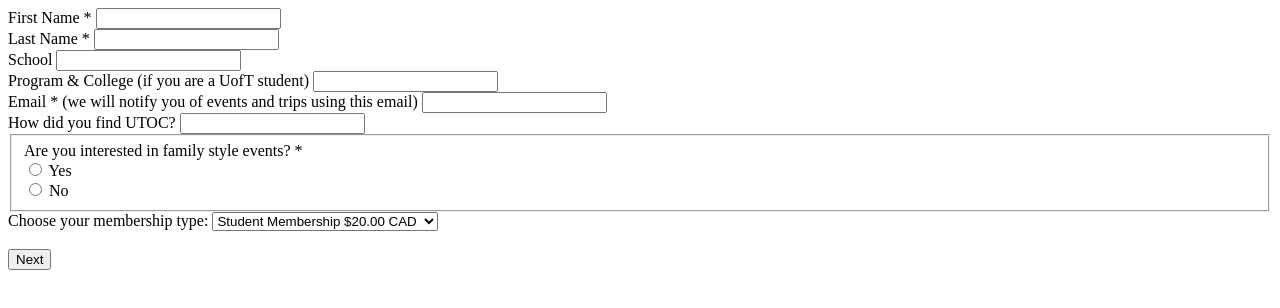
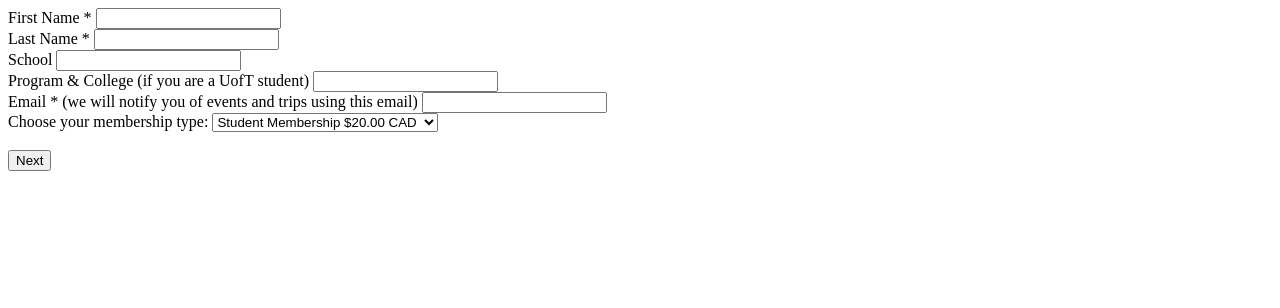
Before and after one commit to staadecker/utoc-membership-system, a plain HTML site: page components/membership-form-frontend/index.html in a window 1280 px wide. Drawn offline with Linux system fonts and the light colour scheme.

Commit message:
Drop unnecessary questions

```diff
--- a/components/membership-form-frontend/index.html
+++ b/components/membership-form-frontend/index.html
@@ -86,43 +86,6 @@
             required
         /></label>
       </div>
-      <div class="field">
-        <label for="found_utoc">How did you find UTOC? </label>
-        <label class="caption">
-          <input
-            id="found_utoc"
-            name="found_utoc"
-            class="field-element"
-            type="text"
-        /></label>
-      </div>
-      <fieldset class="field radio">
-        <label>Are you interested in family style events? *</label>
-
-        <div class="option">
-          <label for="yes">
-            <input
-              type="radio"
-              id="yes"
-              value="yes"
-              name="interested_in_family_events"
-              required
-            />
-            Yes
-          </label>
-        </div>
-        <div class="option">
-          <input
-            type="radio"
-            id="no"
-            value="no"
-            name="interested_in_family_events"
-            required
-          />
-
-          <label for="no">No</label><br />
-        </div>
-      </fieldset>
 
       <div class="field select">
         <label for="membership_type" class="title"
```
